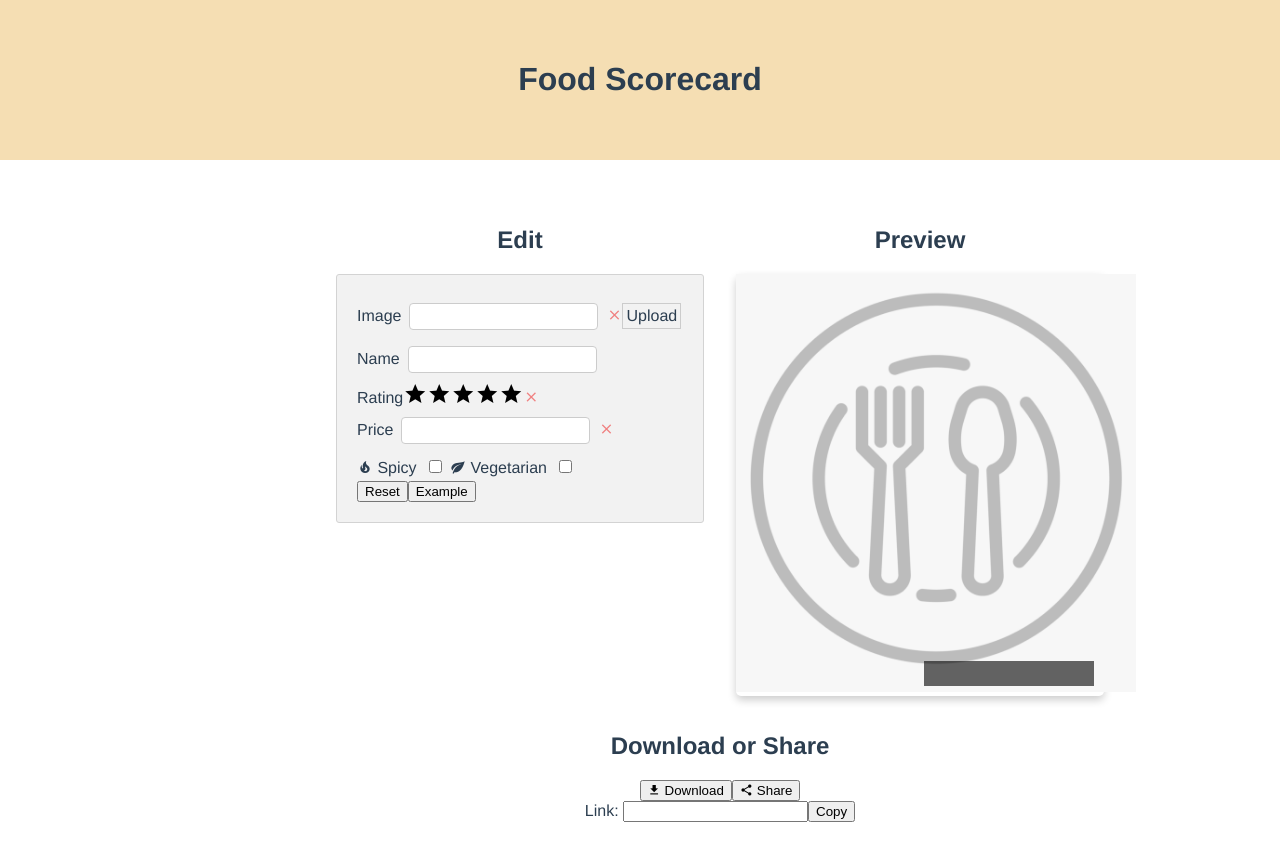
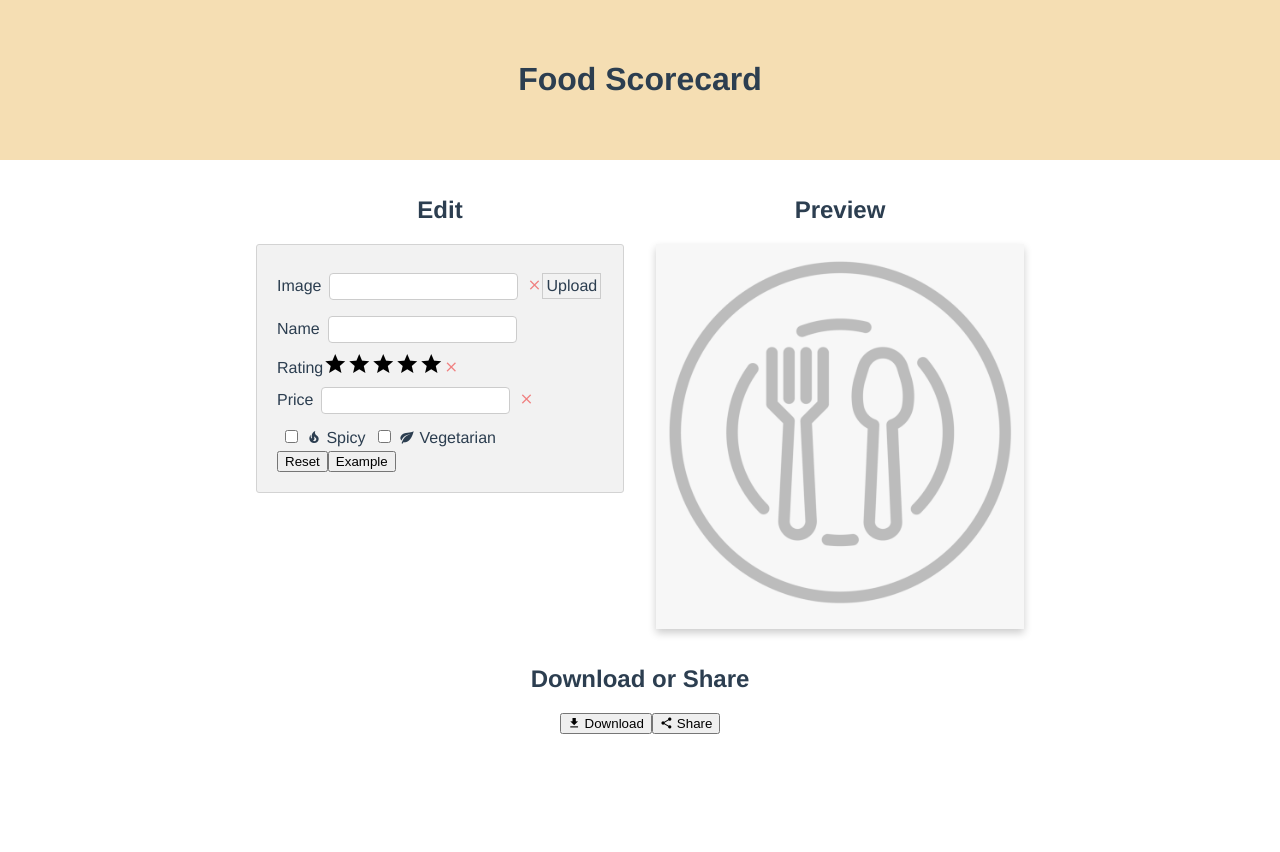
Before and after one commit to Alyssum-Studio/food-rating-card, a Vue app: page / in a window 1280 px wide. After the commit the page ends 800 px from the top, so only its background shows below. Built offline with nearby package versions, Linux system fonts and the light colour scheme.

Commit message:
Code beautify.

```diff
--- a/public/index.html
+++ b/public/index.html
@@ -4,7 +4,7 @@
     <meta charset="utf-8">
     <meta http-equiv="X-UA-Compatible" content="IE=edge">
     <meta name="viewport" content="width=device-width,initial-scale=1.0">
-    <link rel="icon" href="<%= BASE_URL %>favicon.ico">
+    <link rel="icon" href="favicon.ico">
     <title>Food Scorecard</title>
   </head>
   <body style="margin: 0">
--- a/src/App.vue
+++ b/src/App.vue
@@ -4,17 +4,16 @@
   </header>
   <main>
     <div class="row">
-      <div class="col-50">
+      <section class="col-50">
         <h2>Edit</h2>
         <FoodInfoForm v-model="foodInfo"></FoodInfoForm>
+      </section>
+      <section class="col-50">
+        <h2>Preview</h2>
+        <FoodScorecard :food-info="foodInfo" ref="new-scorecard"></FoodScorecard>
+      </section>
     </div>
-      <div class="col-50">
-        <h2>Preview</h2>
-        <FoodScorecard :food-info="foodInfo" ref="food-scorecard"></FoodScorecard>
-      </div>
-    </div>
-    <div class="row">
-      <div>
+    <section class="row">
       <h2>Download or Share</h2>
       <button @click="downloadScorecard">
         <span class="mdi mdi-download"></span>
@@ -24,13 +23,16 @@
         <span class="mdi mdi-share-variant"></span>
         Share
       </button>
+      <div v-if="generatedLink">
+        <p class="success-text">Upload success!</p>
         <div>
           <label for="generated-link-input">Link: </label>
           <input id="generated-link-input" type="url" v-model="generatedLink">
           <button @click="copyLinkToClipboard">Copy</button>
         </div>
+        <img :src="generatedLink" alt="generated-image">
       </div>
-    </div>
+    </section>
   </main>
 </template>
 
@@ -52,12 +54,12 @@ export default {
   },
   methods: {
     async downloadScorecard() {
-      const targetDom = this.$refs["food-scorecard"].$el
+      const targetDom = this.$refs["new-scorecard"].$el
       const blob = await domToImage.toBlob(targetDom)
       saveAs(blob, `${this.foodInfo.name}.png`)
     },
     async uploadScorecard() {
-      const targetDom = this.$refs["food-scorecard"].$el
+      const targetDom = this.$refs["new-scorecard"].$el
       const blob = await domToImage.toBlob(targetDom)
       this.generatedLink = await imgur.upload(blob)
     },
@@ -78,9 +80,9 @@ export default {
 }
 
 header {
-  padding: 40px; /* some padding */
-  text-align: center; /* center the text */
-  background: wheat; /* green background */
+  padding: 40px;
+  text-align: center;
+  background: wheat;
 }
 
 .row:after {
@@ -96,8 +98,12 @@ header {
 }
 
 main {
-  min-width: 800px;
-  margin: 30px 25%;
+  max-width: 800px;
+  margin: auto;
+}
+
+.success-text {
+  color: green;
 }
 
 </style>
--- a/src/components/FoodInfoForm.vue
+++ b/src/components/FoodInfoForm.vue
@@ -27,16 +27,16 @@
       <span class="mdi mdi-close clear-button" @click="clearPrice"></span>
     </div>
     <div>
+      <input id="spicy-checkbox" type="checkbox" v-model="formData.spicy">
       <label for="spicy-checkbox">
         <span class="mdi mdi-fire"></span>
         Spicy
       </label>
-      <input id="spicy-checkbox" type="checkbox" v-model="formData.spicy">
+      <input id="vegetarian-checkbox" type="checkbox" v-model="formData.vegetarian">
       <label for="vegetarian-checkbox">
         <span class="mdi mdi-leaf"></span>
         Vegetarian
       </label>
-      <input id="vegetarian-checkbox" type="checkbox" v-model="formData.vegetarian">
     </div>
     <div>
       <button type="reset">Reset</button>
--- a/src/components/FoodScorecard.vue
+++ b/src/components/FoodScorecard.vue
@@ -1,7 +1,7 @@
 <template>
   <div class="food-scorecard">
     <img :src="foodInfo.imageLink || require('../assets/food-placeholder.png')" :alt="`${foodInfo.name}`">
-    <div class="food-info">
+    <div class="food-info" v-if="foodInfo.name || foodInfo.rating">
       <h4>
         <span v-if="foodInfo.spicy" class="mdi mdi-fire"></span>
         <span v-if="foodInfo.vegetarian" class="mdi mdi-leaf"></span>
@@ -33,7 +33,6 @@ export default {
 <style scoped>
 .food-scorecard {
   position: relative;
-  border-radius: 5px;
   box-shadow: 0 4px 8px 0 rgba(0,0,0,0.2);
 }
 
@@ -43,7 +42,8 @@ export default {
 }
 
 .food-scorecard img{
-  width: 400px;
+  display: block;
+  max-width: 100%;
 }
 
 .food-scorecard .mdi-fire {
```
Also changed, not shown: 1 other file (tests, documents, lock files or other folders). Lines whose indentation alone changed are shown as unchanged.
